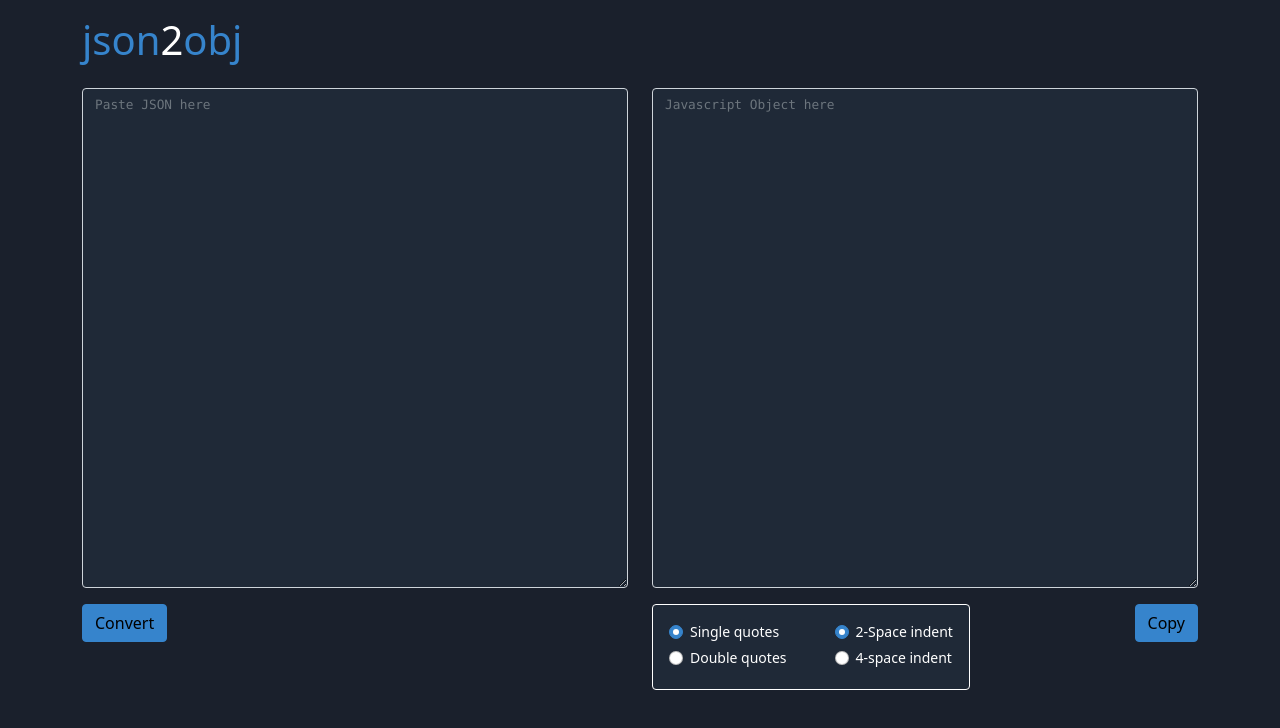
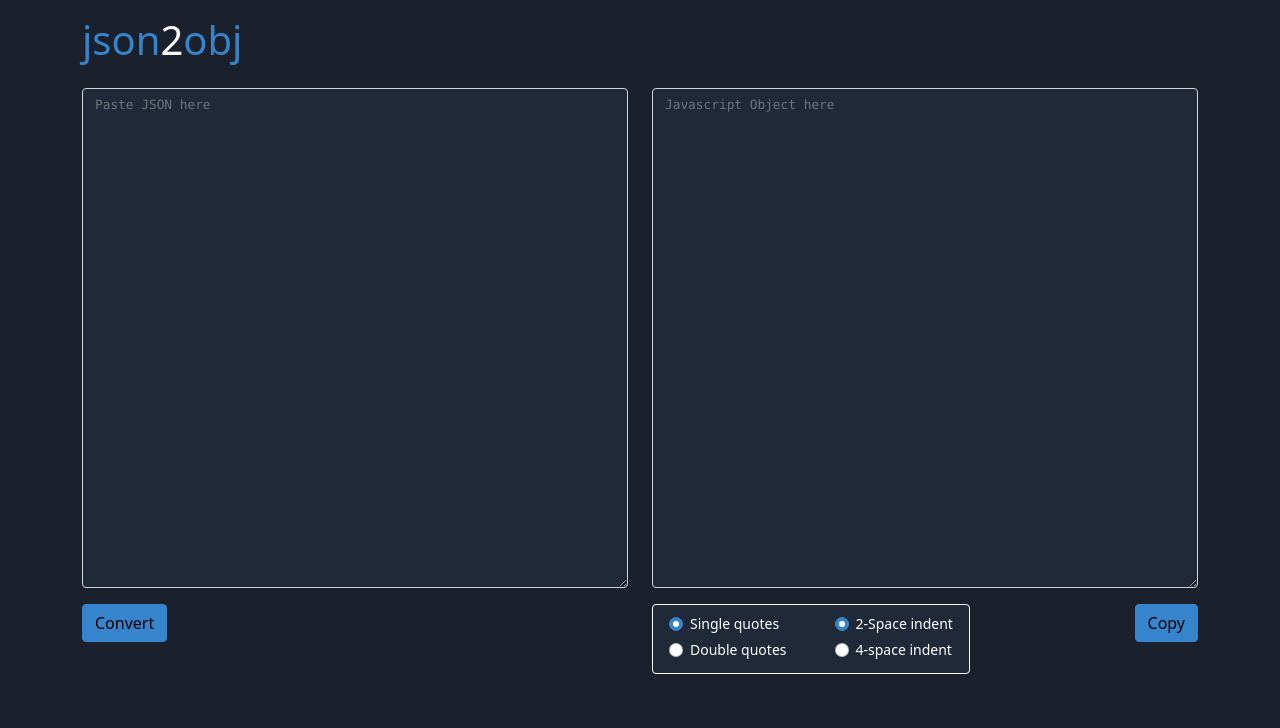
Before and after one commit to zombie9/json2obj, a React (Create React App) app: page / in a window 1280 px wide. Shown: the top 728 px of the page. Built offline with nearby package versions, Linux system fonts and the light colour scheme.

Commit message:
update ui

```diff
--- a/src/components/ObjOutput.js
+++ b/src/components/ObjOutput.js
@@ -1,5 +1,5 @@
 import React from 'react'
-import { Form, Button, Card } from 'react-bootstrap'
+import { Form, Button } from 'react-bootstrap'
 
 const ObjOutput = ({ obj, singleQuotes, setSingleQuotes, twoSpace, setTwoSpace }) => {
   const handleChangeQuotes = () => {
@@ -20,7 +20,7 @@ const ObjOutput = ({ obj, singleQuotes, setSingleQuotes, twoSpace, setTwoSpace }
         readOnly
       />
       <div className="d-flex flex-row justify-content-between">
-        <div className="border border-white rounded mt-3 p-3 bg-secondary small">
+        <div className="border border-white rounded mt-3 me-3 px-3 py-2 bg-secondary small">
           <Form className="d-inline-block me-5">
             <div key="inline-radio" className="text-white">
               <Form.Check
```
